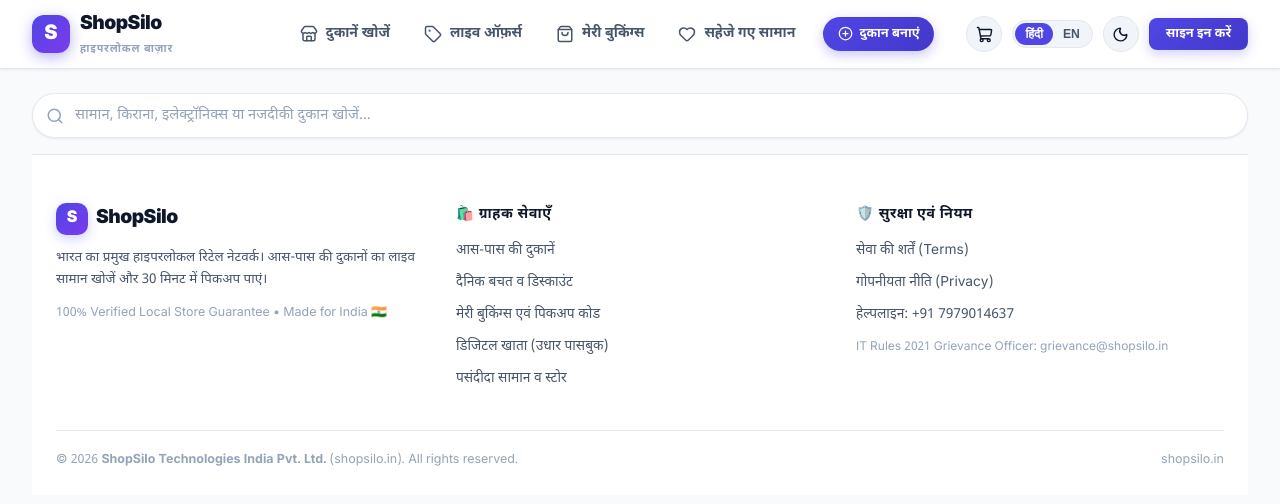
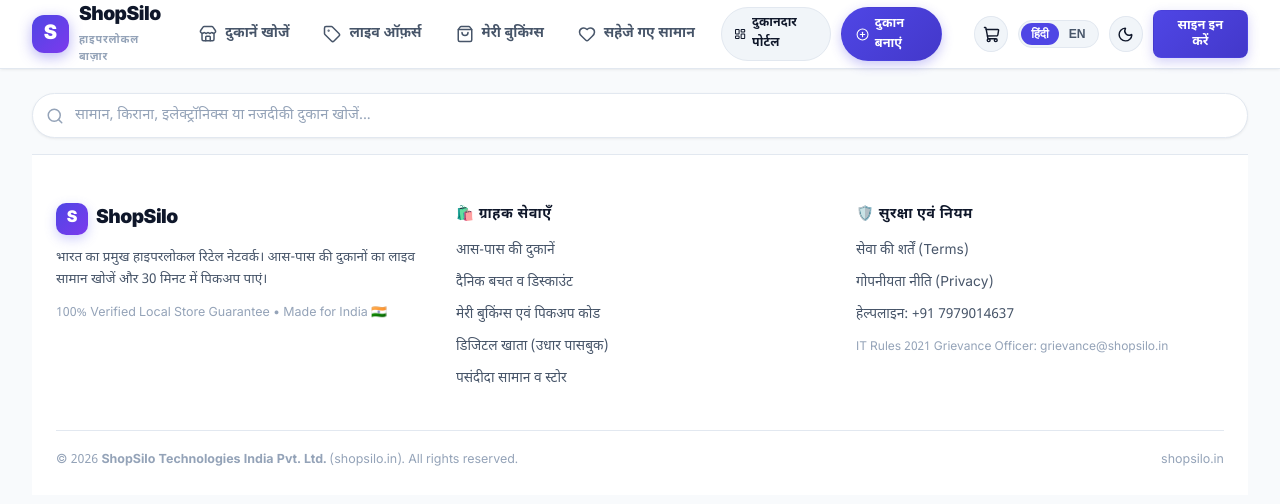
Before and after one commit to amarnathdbg101-coder/frontend-customer, a React (Vite) app: page /shop/1 in a window 1280 px wide. Shown: the top 504 px of the page. Built offline with nearby package versions, Linux system fonts and the light colour scheme; no server answers.

Commit message:
feat(routing): add merchant dashboard redirect routes and navigation links

```diff
--- a/src/App.jsx
+++ b/src/App.jsx
@@ -55,6 +55,26 @@
   return children;
 };
 
+// Direct URL Redirect Helper for Merchant OS & Admin
+const ExternalRedirect = ({ url }) => {
+  const { isHindi } = useLanguage();
+  React.useEffect(() => {
+    window.location.href = url;
+  }, [url]);
+
+  return (
+    <div style={{ padding: '60px 20px', textAlign: 'center', color: 'var(--text-primary)' }}>
+      <LoadingSpinner message={isHindi ? "दुकानदार डैशबोर्ड पर भेजा जा रहा है..." : "Redirecting to ShopSilo Merchant OS..."} fullScreen />
+      <p style={{ marginTop: '20px', color: 'var(--text-secondary)' }}>
+        {isHindi ? 'यदि स्वतः रीडायरेक्ट नहीं होता है, तो ' : 'If not redirected automatically, '}
+        <a href={url} style={{ color: 'var(--color-primary)', fontWeight: 'bold' }}>
+          {isHindi ? 'यहाँ क्लिक करें' : 'click here'}
+        </a>
+      </p>
+    </div>
+  );
+};
+
 function App() {
   return (
     <ErrorBoundary>
@@ -102,6 +122,19 @@
                       <Route path="/register" element={<RegisterScreen />} />
                       <Route path="/reset-password" element={<ResetPasswordScreen />} />
 
+                      {/* Merchant OS & Dashboard Redirects */}
+                      <Route path="/dashboard" element={<ExternalRedirect url="https://shop.shopsilo.in/merchant" />} />
+                      <Route path="/merchant" element={<ExternalRedirect url="https://shop.shopsilo.in/merchant" />} />
+                      <Route path="/merchant/*" element={<ExternalRedirect url="https://shop.shopsilo.in/merchant" />} />
+                      <Route path="/seller" element={<ExternalRedirect url="https://shop.shopsilo.in/merchant" />} />
+                      <Route path="/pos" element={<ExternalRedirect url="https://shop.shopsilo.in/pos" />} />
+                      <Route path="/inventory" element={<ExternalRedirect url="https://shop.shopsilo.in/inventory" />} />
+                      <Route path="/expenses" element={<ExternalRedirect url="https://shop.shopsilo.in/expenses" />} />
+
+                      {/* Admin Portal Redirects */}
+                      <Route path="/admin" element={<ExternalRedirect url="https://admin.shopsilo.in" />} />
+                      <Route path="/admin/*" element={<ExternalRedirect url="https://admin.shopsilo.in" />} />
+
                       {/* Fallback */}
                       <Route path="*" element={<Navigate to="/" replace />} />
                     </Routes>
--- a/src/components/layout/DesktopNavbar.jsx
+++ b/src/components/layout/DesktopNavbar.jsx
@@ -23,6 +23,7 @@
   Moon,
   PlusCircle,
   ShoppingCart,
+  LayoutDashboard,
 } from 'lucide-react';
 import { useAuth } from '../../context/AuthContext';
 import { useSaved } from '../../context/SavedContext';
@@ -33,7 +34,7 @@
 
 export const DesktopNavbar = () => {
   const navigate = useNavigate();
-  const { user, isAuthenticated } = useAuth();
+  const { user, isAuthenticated, isMerchant } = useAuth();
   const { savedProducts, savedShops } = useSaved();
   const { isDark, toggleTheme } = useTheme();
   const { setLanguage, isHindi, t } = useLanguage();
@@ -119,7 +120,30 @@
             </NavLink>
           )}
 
-          {/* Shop Creation Action Button */}
+          {/* Merchant Dashboard & Shop Registration */}
+          <a
+            href="https://shop.shopsilo.in"
+            target="_blank"
+            rel="noopener noreferrer"
+            className="btn btn-sm btn-secondary"
+            style={{
+              display: 'inline-flex',
+              alignItems: 'center',
+              gap: '6px',
+              borderRadius: 'var(--radius-full)',
+              padding: '6px 12px',
+              fontWeight: 700,
+              fontSize: '0.78rem',
+              marginLeft: '6px',
+              textDecoration: 'none',
+              border: '1px solid var(--border-subtle)',
+            }}
+            title={t('nav.merchant_dashboard')}
+          >
+            <LayoutDashboard size={14} />
+            <span>{isMerchant ? t('nav.merchant_dashboard') : (isHindi ? 'दुकानदार पोर्टल' : 'Merchant Portal')}</span>
+          </a>
+
           <a
             href="https://shop.shopsilo.in/register"
             target="_blank"
@@ -133,7 +157,7 @@
               padding: '6px 14px',
               fontWeight: 800,
               fontSize: '0.8rem',
-              marginLeft: '8px',
+              marginLeft: '4px',
               textDecoration: 'none',
               boxShadow: '0 4px 12px rgba(79, 70, 229, 0.3)',
             }}
--- a/src/components/layout/SideDrawer.jsx
+++ b/src/components/layout/SideDrawer.jsx
@@ -13,6 +13,7 @@
   LogOut,
   ChevronRight,
   PlusCircle,
+  LayoutDashboard,
 } from 'lucide-react';
 import { useAuth } from '../../context/AuthContext';
 import { useLanguage } from '../../context/LanguageContext';
@@ -21,7 +22,7 @@
 
 export const SideDrawer = ({ isOpen, onClose }) => {
   const navigate = useNavigate();
-  const { user, isAuthenticated, logout } = useAuth();
+  const { user, isAuthenticated, isMerchant, logout } = useAuth();
   const { isHindi } = useLanguage();
 
   if (!isOpen) return null;
@@ -29,6 +30,11 @@
   const handleNavigate = (path) => {
     onClose();
     navigate(path);
+  };
+
+  const handleOpenMerchantDashboard = () => {
+    onClose();
+    window.open('https://shop.shopsilo.in', '_blank');
   };
 
   const handleCreateShop = () => {
@@ -130,6 +136,20 @@
               <ChevronRight size={16} color="var(--text-muted)" />
             </button>
 
+            {/* Merchant Dashboard / Dukan OS */}
+            <button className="drawer-link-btn" onClick={handleOpenMerchantDashboard} style={{ background: 'rgba(79, 70, 229, 0.05)', border: '1px solid rgba(79, 70, 229, 0.15)' }}>
+              <div className="drawer-icon-bubble" style={{ background: 'var(--color-primary)', color: '#ffffff' }}>
+                <LayoutDashboard size={18} />
+              </div>
+              <div style={{ flex: 1, textAlign: 'left' }}>
+                <div className="drawer-link-title" style={{ color: 'var(--color-primary)', fontWeight: 900 }}>
+                  {isMerchant ? (isHindi ? 'दुकानदार डैशबोर्ड' : 'Merchant Dashboard') : (isHindi ? 'दुकानदार लॉगिन / डैशबोर्ड' : 'Merchant Login / Dashboard')}
+                </div>
+                <div className="drawer-link-sub">{isHindi ? 'पीओएस बिलिंग, स्टॉक, खाता व दैनिक लाभ' : 'POS Billing, Stock, Khata & Daily Profit'}</div>
+              </div>
+              <ChevronRight size={16} color="var(--color-primary)" />
+            </button>
+
             {/* Menu item: Shop bnane ka option */}
             <button className="drawer-link-btn" onClick={handleCreateShop}>
               <div className="drawer-icon-bubble" style={{ background: '#ede9fe', color: '#6d28d9' }}>
--- a/src/locales/en.js
+++ b/src/locales/en.js
@@ -19,7 +19,9 @@
     "help": "Help & Support",
     "privacy": "Privacy & Terms",
     "report": "Grievance Redressal (IT Rules 2021)",
-    "create_shop": "Create Shop"
+    "create_shop": "Create Shop",
+    "merchant_dashboard": "Merchant Dashboard",
+    "merchant_login": "Merchant Login"
   },
   "common": {
     "save": "Save",
--- a/src/locales/hi.js
+++ b/src/locales/hi.js
@@ -19,7 +19,9 @@
     "help": "सहायता एवं समर्थन",
     "privacy": "गोपनीयता एवं शर्तें",
     "report": "शिकायत निवारण (आईटी नियम 2021)",
-    "create_shop": "दुकान बनाएं"
+    "create_shop": "दुकान बनाएं",
+    "merchant_dashboard": "दुकानदार डैशबोर्ड",
+    "merchant_login": "दुकानदार लॉगिन"
   },
   "common": {
     "save": "सुरक्षित करें",
--- a/src/pages/customer/CustomerProfileScreen.jsx
+++ b/src/pages/customer/CustomerProfileScreen.jsx
@@ -15,6 +15,7 @@
   LogOut,
   Camera,
   ChevronRight,
+  LayoutDashboard,
 } from 'lucide-react';
 import { useAuth } from '../../context/AuthContext';
 import { useLanguage } from '../../context/LanguageContext';
@@ -25,7 +26,7 @@
 
 export const CustomerProfileScreen = () => {
   const navigate = useNavigate();
-  const { user, logout, updateUser } = useAuth();
+  const { user, logout, updateUser, isMerchant } = useAuth();
   const { isHindi, t } = useLanguage();
   const [avatarUploading, setAvatarUploading] = useState(false);
 
@@ -178,6 +179,40 @@
         {/* Action Shortcuts */}
         <div style={{ display: 'flex', flexDirection: 'column', gap: '10px', marginBottom: '16px' }}>
 
+          {/* Merchant OS Terminal Tile */}
+          <a
+            href="https://shop.shopsilo.in"
+            target="_blank"
+            rel="noopener noreferrer"
+            style={{
+              display: 'flex',
+              alignItems: 'center',
+              justifyContent: 'space-between',
+              padding: '14px 16px',
+              background: 'linear-gradient(135deg, rgba(79, 70, 229, 0.08) 0%, rgba(124, 58, 237, 0.08) 100%)',
+              borderRadius: 'var(--radius-lg)',
+              border: '1.5px solid rgba(79, 70, 229, 0.25)',
+              boxShadow: 'var(--shadow-xs)',
+              textDecoration: 'none',
+              transition: 'all 0.15s ease',
+            }}
+          >
+            <div style={{ display: 'flex', alignItems: 'center', gap: '12px' }}>
+              <div style={{ background: 'var(--color-primary)', color: '#ffffff', padding: '10px', borderRadius: '12px', display: 'flex', alignItems: 'center', justifyContent: 'center' }}>
+                <LayoutDashboard size={20} />
+              </div>
+              <div>
+                <h4 style={{ margin: 0, fontSize: '0.96rem', color: 'var(--color-primary)', fontWeight: 800 }}>
+                  {isMerchant ? (isHindi ? '🏪 दुकानदार डैशबोर्ड (Merchant OS)' : '🏪 Open Merchant Dashboard') : (isHindi ? '🏪 दुकानदार पोर्टल व बिलिंग काउंटर' : '🏪 Merchant Portal & Billing OS')}
+                </h4>
+                <p style={{ margin: 0, fontSize: '0.78rem', color: 'var(--text-secondary)', marginTop: '2px' }}>
+                  {isHindi ? 'POS काउंटर, लाइव स्टॉक, डिजिटल खाता व रिपोर्ट्स' : 'Access POS Counter, Live Inventory, Khata & Analytics'}
+                </p>
+              </div>
+            </div>
+            <ChevronRight size={18} style={{ color: 'var(--color-primary)' }} />
+          </a>
+
           <div
             onClick={() => navigate('/khata')}
             style={{
```
Also changed, not shown: src/pages/auth/LoginScreen.jsx (+38 -0 lines), vercel.json.
